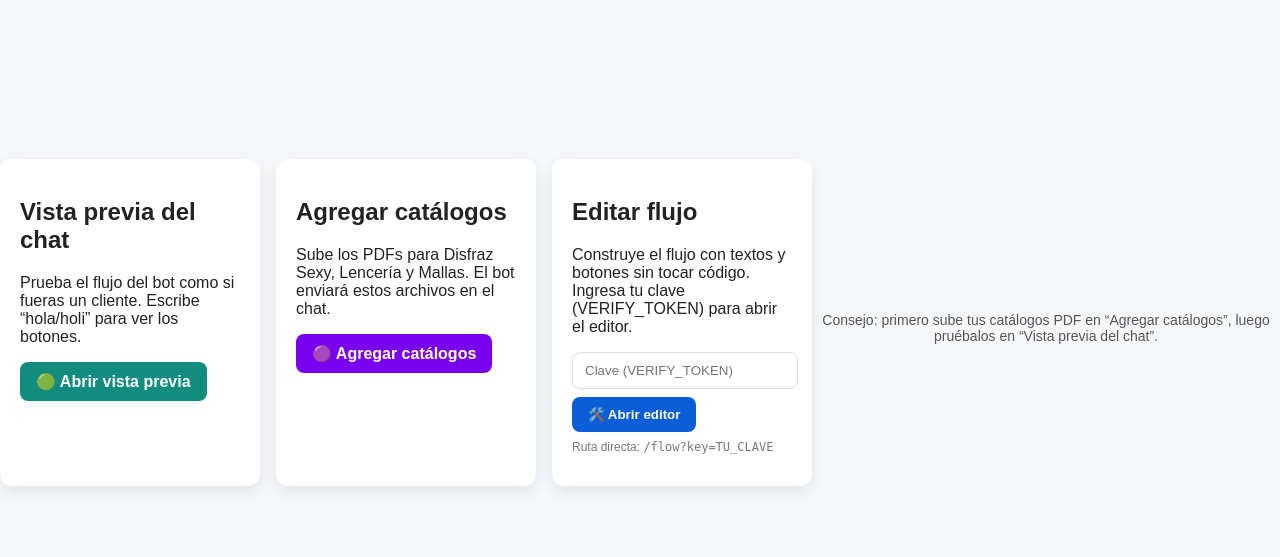
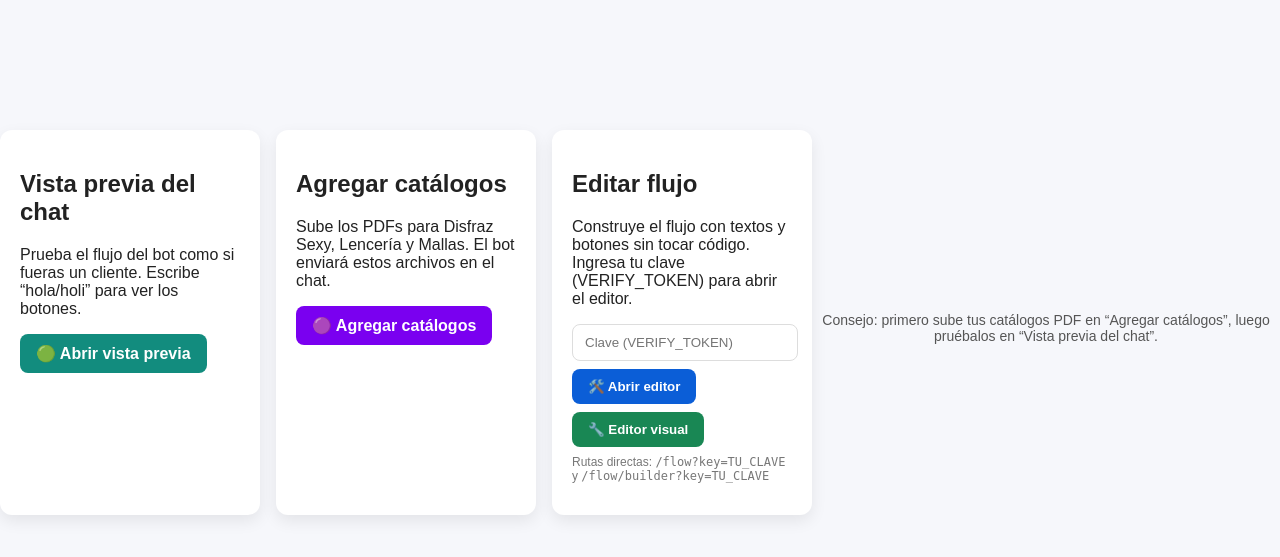
Before and after one commit to whatsapp123bot-spec/fanty-whatsapp-bot, a Flask app: page / in a window 1280 px wide. Shown: the part 155-712 px from the top of the page. Run offline with Flask 3, Linux system fonts and the light colour scheme.

Commit message:
feat(ui): botón en panel principal para abrir editor de flujo + formulario de clave

```diff
--- a/templates/index.html
+++ b/templates/index.html
@@ -33,8 +33,9 @@
                     <div class="flow-editor" style="display:flex; gap:8px; align-items:center; flex-wrap:wrap;">
                         <input id="flowKey" type="password" placeholder="Clave (VERIFY_TOKEN)" style="flex:1; min-width:200px; padding:10px 12px; border:1px solid #ddd; border-radius:8px;" />
                         <button onclick="openFlow()" style="padding:10px 16px; border-radius:8px; border:0; background:#0b5ed7; color:white; font-weight:600; cursor:pointer;">🛠️ Abrir editor</button>
+                        <button onclick="openFlowVisual()" style="padding:10px 16px; border-radius:8px; border:0; background:#198754; color:white; font-weight:600; cursor:pointer;">🔧 Editor visual</button>
                     </div>
-                    <p style="font-size:12px; color:#777; margin-top:8px;">Ruta directa: <code>/flow?key=TU_CLAVE</code></p>
+                    <p style="font-size:12px; color:#777; margin-top:8px;">Rutas directas: <code>/flow?key=TU_CLAVE</code> y <code>/flow/builder?key=TU_CLAVE</code></p>
                 </div>
             </div>
             <div class="status" style="margin-top:12px; font-size:14px; color:#555; text-align:center;">
@@ -50,6 +51,14 @@
             }
             window.location.href = '/flow?key=' + encodeURIComponent(key);
         }
+        function openFlowVisual() {
+            const key = (document.getElementById('flowKey')?.value || '').trim();
+            if (!key) {
+                alert('Ingresa tu clave (VERIFY_TOKEN)');
+                return;
+            }
+            window.location.href = '/flow/builder?key=' + encodeURIComponent(key);
+        }
     </script>
 </body>
 </html>
```
